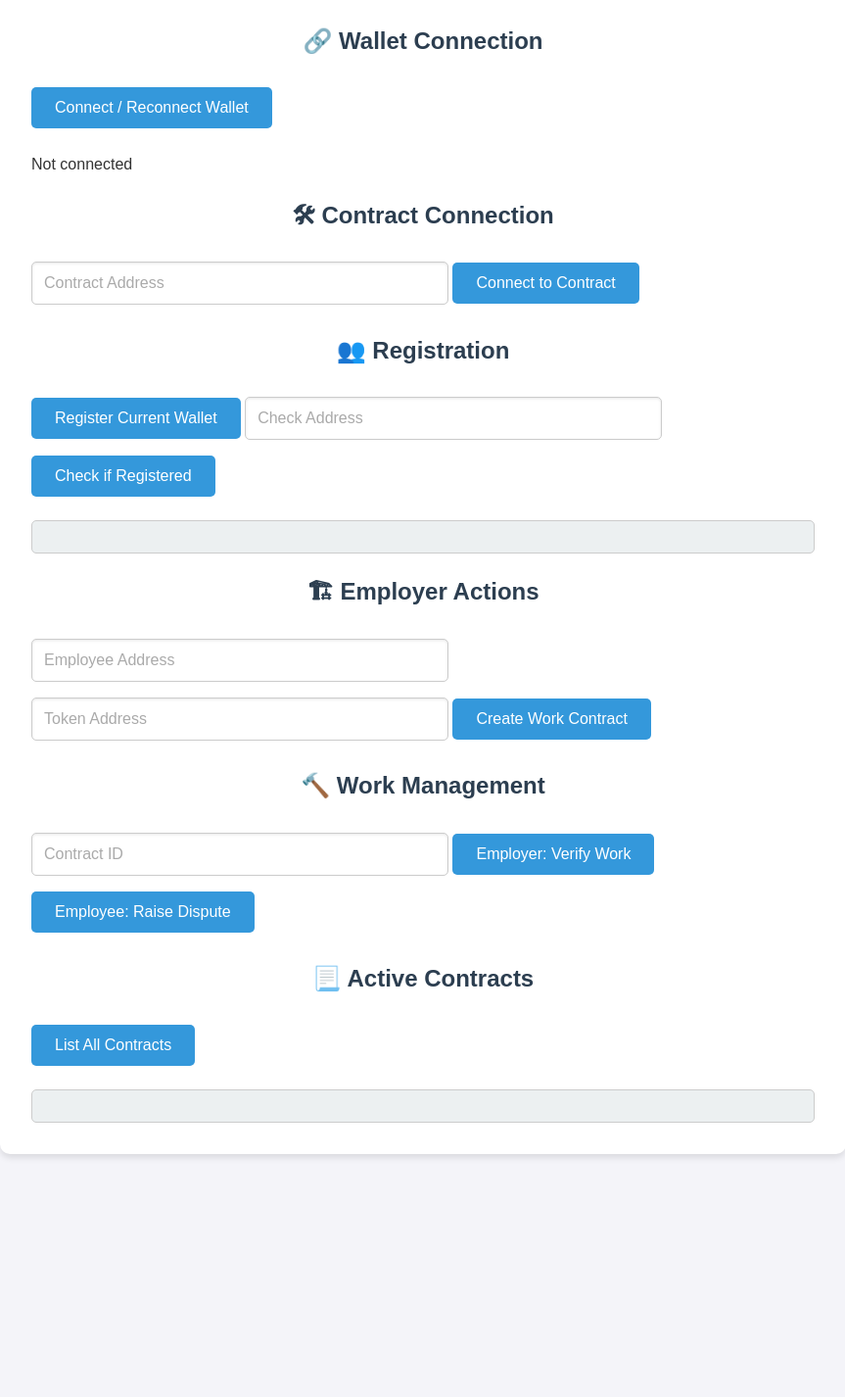
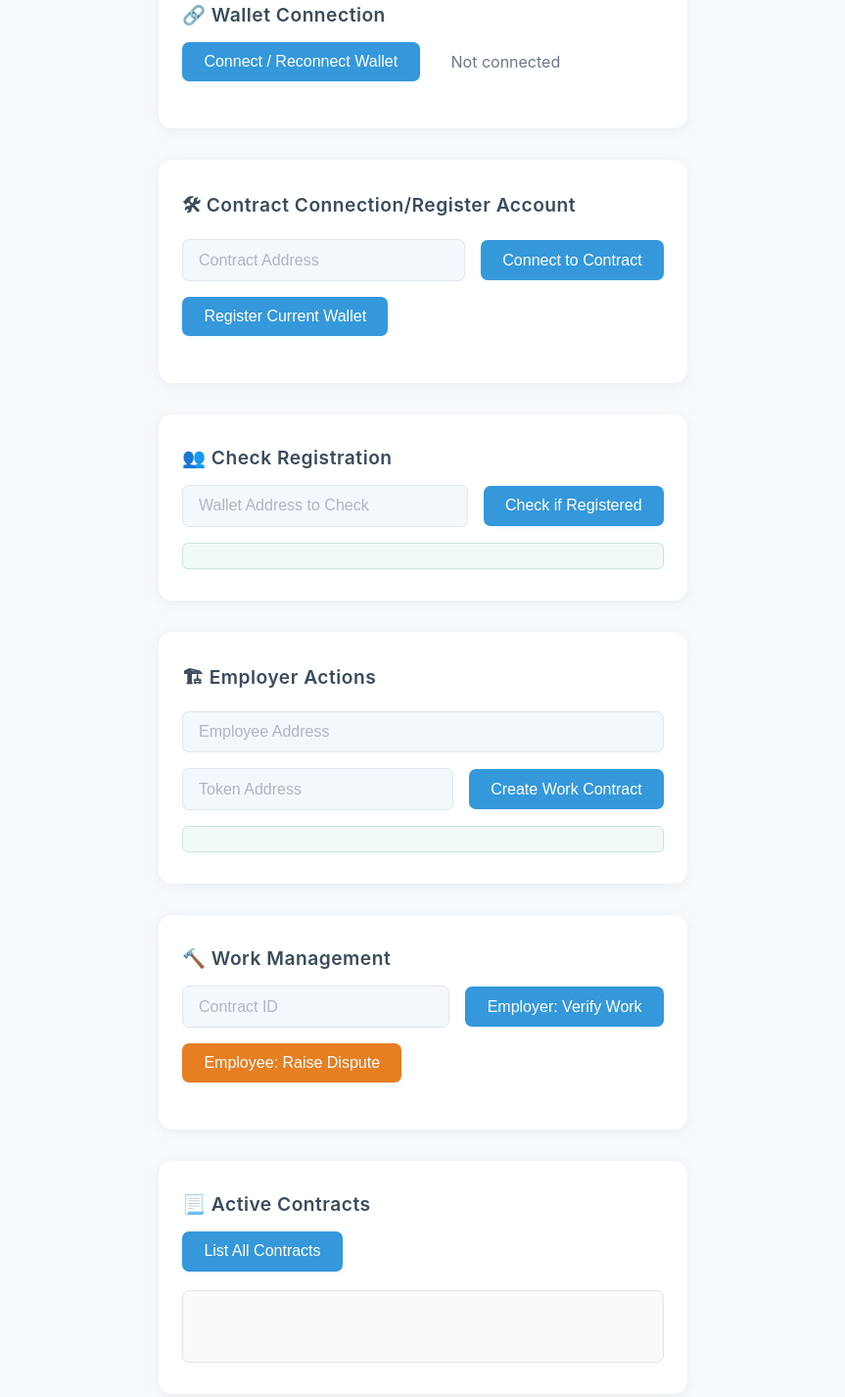
Before and after one commit to charlesli50/CS595_Final_Project, a website: page nirmaan-dapp/index.html in a window 1280 px wide. Shown: the part 135-1561 px from the top of the page at 98% size, without its empty margins (208-1071 px from the left). Before the commit the page ends 1345 px from the top, so only its background shows below. Drawn offline with nearby package versions, Linux system fonts and the light colour scheme; no server answers.

Commit message:
Updated UI for DApp

```diff
--- a/nirmaan-dapp/app.js
+++ b/nirmaan-dapp/app.js
@@ -135,9 +135,12 @@ async function createWorkContract() {
       "✅ Work contract created. Gas used:",
       receipt.gasUsed.toString()
     );
-    alert("Work contract created successfully!");
+
+    document.getElementById("currentContractStatus").innerText = "✅ Contract Created!";
+
   } catch (err) {
     console.error("❌ Error creating contract:", err);
+    document.getElementById("currentContractStatus").innerText = "❌ Contract Creation Failed!";
     alert("Contract creation failed. See console for details.");
   }
 }
--- a/nirmaan-dapp/index.html
+++ b/nirmaan-dapp/index.html
@@ -1,96 +1,69 @@
-<!-- <!DOCTYPE html>
-<html lang="en">
-  <head>
-    <meta charset="UTF-8" />
-    <meta name="viewport" content="width=device-width, initial-scale=1.0" />
-    <title>Nirmaan DApp</title>
-    <link rel="stylesheet" href="style.css" />
-  </head>
-  <body onload="loadDeployedAddress()">
-    <div id="app">
-      <h1>Nirmaan DApp</h1>
-      <br /><br />
-      <button onclick="connectWallet()">Connect Wallet</button>
-      <p id="walletAddress"></p>
-
-      <input placeholder="Contract Address" id="contractAddress" />
-      <button onclick="connectContract()">Connect Contract</button>
-
-      <h2>Registered Info</h2>
-      <input placeholder="Check Address" id="checkAddress" />
-      <button onclick="checkRegistered()">Is Registered?</button>
-      <p id="regStatus"></p>
-
-      <button onclick="register()">Register</button>
-
-      <br /><br />
-
-      <br />
-      <h2>Active Contracts</h2>
-      <button onclick="listContracts()">List Contracts</button>
-      <div id="contractList"></div>
-
-      <input placeholder="Contract Address" id="contractAddress" />
-      <button onclick="connectContract()">Connect Contract</button>
-
-      <br /><br />
-      <input placeholder="Employee Address" id="employeeAddress" />
-      <input placeholder="Token Address" id="tokenAddress" />
-      <button onclick="createWorkContract()">Create Contract</button>
-
-      <br /><br />
-      <input placeholder="Contract ID" id="contractId" />
-      <button onclick="verifyWork()">Verify Work</button>
-      <button onclick="raiseDispute()">Raise Dispute</button>
-    </div>
-
-    <script src="https://cdn.jsdelivr.net/npm/ethers@6.6.2/dist/ethers.umd.min.js"></script>
-    <script src="app.js"></script>
-  </body>
-</html> -->
-
 <!DOCTYPE html>
 <html lang="en">
-  <head>
-    <meta charset="UTF-8" />
-    <meta name="viewport" content="width=device-width, initial-scale=1.0" />
-    <title>Nirmaan DApp</title>
-    <link rel="stylesheet" href="style.css" />
-  </head>
-  <body onload="loadDeployedAddress()">
-    <div id="app">
+<head>
+  <meta charset="UTF-8">
+  <title>Nirmaan DApp</title>
+  <meta name="viewport" content="width=device-width, initial-scale=1.0">
+  <link rel="stylesheet" href="style.css">
+</head>
+<body onload="loadDeployedAddress()">
+  <div id="app">
+    <header>
       <h1>Nirmaan DApp</h1>
+    </header>
 
+    <section class="card">
       <h2>🔗 Wallet Connection</h2>
-      <button onclick="connectWallet()">Connect / Reconnect Wallet</button>
-      <p id="walletAddress">Not connected</p>
+      <div class="row">
+        <button id="connectWalletBtn" onclick="connectWallet()">Connect / Reconnect Wallet</button>
+        <span id="walletAddress" class="status-text">Not connected</span>
+      </div>
+    </section>
 
-      <h2>🛠 Contract Connection</h2>
-      <input placeholder="Contract Address" id="contractAddress" />
-      <button onclick="connectContract()">Connect to Contract</button>
+    <section class="card">
+      <h2>🛠 Contract Connection/Register Account</h2>
+      <div class="row">
+        <input id="contractAddress" type="text" placeholder="Contract Address">
+        <button  id="connectContractBtn" onclick="connectContract()">Connect to Contract</button>
+        <button id="registerBtn" onclick="register()">Register Current Wallet</button>
+      </div>
+    </section>
 
-      <h2>👥 Registration</h2>
-      <button onclick="register()">Register Current Wallet</button>
-      <input placeholder="Check Address" id="checkAddress" />
-      <button onclick="checkRegistered()">Check if Registered</button>
-      <p id="regStatus"></p>
+    <section class="card">
+      <h2>👥 Check Registration</h2>
+      <div class="row">
+        <input id="checkAddress" type="text" placeholder="Wallet Address to Check">
+        <button id="checkRegisteredBtn" onclick="checkRegistered()">Check if Registered</button>
+      </div>
+      <div id="regStatus" class="status-box"></div>
+    </section>
 
+    <section class="card">
       <h2>🏗 Employer Actions</h2>
-      <input placeholder="Employee Address" id="employeeAddress" />
-      <input placeholder="Token Address" id="tokenAddress" />
-      <button onclick="createWorkContract()">Create Work Contract</button>
+      <div class="row">
+        <input id="employeeAddress" type="text" placeholder="Employee Address">
+        <input id="tokenAddress" type="text" placeholder="Token Address">
+        <button id="createContractBtn" onclick="createWorkContract()">Create Work Contract</button>
+      </div>
+      <div id="currentContractStatus" class="status-box"></div>
+    </section>
 
+    <section class="card">
       <h2>🔨 Work Management</h2>
-      <input placeholder="Contract ID" id="contractId" />
-      <button onclick="verifyWork()">Employer: Verify Work</button>
-      <button onclick="raiseDispute()">Employee: Raise Dispute</button>
+      <div class="row">
+        <input id="contractId" type="number" placeholder="Contract ID">
+        <button id="verifyWorkBtn" onclick="verifyWork()">Employer: Verify Work</button>
+        <button id="raiseDisputeBtn" class="secondary" onclick="raiseDispute()">Employee: Raise Dispute</button>
+      </div>
+    </section>
 
+    <section class="card">
       <h2>📃 Active Contracts</h2>
-      <button onclick="listContracts()">List All Contracts</button>
+      <button id="listContractsBtn" onclick="listContracts()">List All Contracts</button>
       <div id="contractList"></div>
-    </div>
-
-    <script src="https://cdn.jsdelivr.net/npm/ethers@6.6.2/dist/ethers.umd.min.js"></script>
-    <script src="app.js"></script>
-  </body>
+    </section>
+  </div>
+  <script src="app.js"></script>
+  <script src="https://cdn.jsdelivr.net/npm/ethers@6.6.2/dist/ethers.umd.min.js"></script>
+</body>
 </html>
--- a/nirmaan-dapp/style.css
+++ b/nirmaan-dapp/style.css
@@ -1,74 +1,154 @@
+/* Reset and base styles */
 body {
-  font-family: "Arial", sans-serif;
-  background-color: #f4f4f9;
-  color: #333;
-  padding: 2rem;
+  font-family: 'Inter', 'Segoe UI', Arial, sans-serif;
+  background: #f7fafd;
+  color: #23272f;
   margin: 0;
-  line-height: 1.6;
+  padding: 0;
 }
 
-h1,
-h2 {
-  color: #2c3e50;
+header {
   text-align: center;
+  margin-bottom: 2rem;
 }
 
-input {
-  padding: 0.75rem;
-  margin: 0.5rem 0;
-  width: 100%;
-  max-width: 400px;
-  border: 1px solid #ccc;
-  border-radius: 5px;
-  box-shadow: inset 0 1px 3px rgba(0, 0, 0, 0.1);
+h1 {
+  font-size: 2.2rem;
+  font-weight: 700;
+  letter-spacing: 1px;
+  color: #2d3a4b;
+  margin: 1.5rem 0 0.5rem 0;
+}
+
+h2 {
+  font-size: 1.2rem;
+  font-weight: 600;
+  color: #3b4c5c;
+  margin: 0 0 1rem 0;
+  letter-spacing: 0.5px;
+}
+
+#app {
+  max-width: 540px;
+  margin: 2rem auto;
+  padding: 0 1rem;
+}
+
+/* Card container */
+.card {
+  background: #fff;
+  border-radius: 14px;
+  box-shadow: 0 2px 12px rgba(44, 62, 80, 0.08);
+  padding: 2rem 1.5rem;
+  margin-bottom: 2rem;
+  transition: box-shadow 0.2s;
+}
+
+.card:hover {
+  box-shadow: 0 4px 20px rgba(44, 62, 80, 0.13);
+}
+
+/* Input and button row */
+.row {
+  display: flex;
+  flex-wrap: wrap;
+  gap: 1rem;
+  align-items: center;
+  margin-bottom: 1rem;
+}
+
+/* Inputs */
+input[type="text"],
+input[type="number"] {
+  flex: 1 1 180px;
+  padding: 0.7rem 1rem;
+  border: 1.5px solid #e0e6ed;
+  border-radius: 7px;
+  background: #f4f7fb;
+  font-size: 1rem;
+  transition: border 0.2s;
+}
+
+input[type="text"]:focus,
+input[type="number"]:focus {
+  border: 1.5px solid #3498db;
+  outline: none;
+  background: #fff;
+}
+
+input::placeholder {
+  color: #b0b6be;
+  opacity: 1;
+}
+
+/* Buttons */
+button {
+  padding: 0.7rem 1.4rem;
+  background: #3498db;
+  color: #fff;
+  border: none;
+  border-radius: 7px;
+  font-size: 1rem;
+  font-weight: 500;
+  cursor: pointer;
+  transition: background 0.2s;
+  box-shadow: 0 1px 4px rgba(52, 152, 219, 0.08);
+}
+
+button:hover,
+button:focus {
+  background: #217dbb;
+}
+
+button.secondary {
+  background: #e67e22;
+}
+
+button.secondary:hover,
+button.secondary:focus {
+  background: #c76b14;
+}
+
+/* Status and info boxes */
+.status-box {
+  margin-top: 0.7rem;
+  padding: 0.8rem 1rem;
+  background: #f1faf7;
+  border: 1px solid #c8e6d8;
+  color: #1b7b4f;
+  border-radius: 6px;
   font-size: 1rem;
 }
 
-button {
-  padding: 0.75rem 1.5rem;
-  margin: 0.5rem 0;
-  background-color: #3498db;
-  color: #fff;
-  border: none;
-  border-radius: 5px;
-  cursor: pointer;
+.status-text {
+  margin-left: 1rem;
   font-size: 1rem;
-  transition: background-color 0.3s ease;
+  color: #6b778c;
 }
 
-button:hover {
-  background-color: #2980b9;
+#contractList {
+  margin-top: 1.2rem;
+  padding: 1rem;
+  background: #f8fafc;
+  border-radius: 7px;
+  border: 1px solid #e0e6ed;
+  font-size: 0.97rem;
+  color: #23272f;
+  min-height: 40px;
+  word-break: break-all;
 }
 
-#app {
-  max-width: 800px;
-  margin: 0 auto;
-  background: #fff;
-  padding: 2rem;
-  border-radius: 10px;
-  box-shadow: 0 4px 6px rgba(0, 0, 0, 0.1);
-}
-
-#contractList,
-#regStatus {
-  margin-top: 1rem;
-  padding: 1rem;
-  background-color: #ecf0f1;
-  border-radius: 5px;
-  border: 1px solid #ccc;
-}
-
-input::placeholder {
-  color: #aaa;
-}
-
-@media (max-width: 600px) {
-  body {
-    padding: 1rem;
+/* Responsive design */
+@media (max-width: 700px) {
+  #app {
+    max-width: 98vw;
+    padding: 0;
   }
-
-  input,
-  button {
-    width: 100%;
+  .card {
+    padding: 1.3rem 0.7rem;
+  }
+  .row {
+    flex-direction: column;
+    gap: 0.7rem;
   }
 }
```
